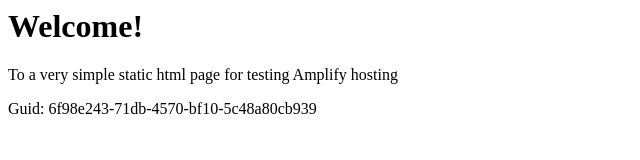
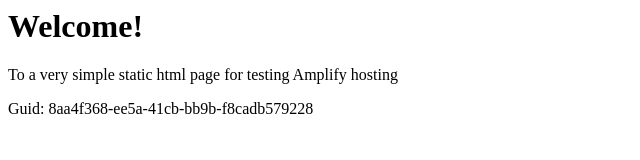
Before and after one commit to aws-aemilia-syd/Github-PR-Commit-Integration-Test-DoNotTouch-Gith-BKMSSQOA-v1-preprod-ap-southeast-2, a website: page src/index.html in a window 1280 px wide. Shown: the full height of the page, 0-640 px from the left. Drawn offline with Linux system fonts and the light colour scheme.

Commit message:
commit from integ tests

```diff
--- a/src/index.html
+++ b/src/index.html
@@ -12,6 +12,6 @@
 <body>
     <h1>Welcome!</h1>
     <p>To a very simple static html page for testing Amplify hosting</p>
-    <p>Guid: 6f98e243-71db-4570-bf10-5c48a80cb939</p></body>
+    <p>Guid: 8aa4f368-ee5a-41cb-bb9b-f8cadb579228</p></body>
 
 </html>
```
